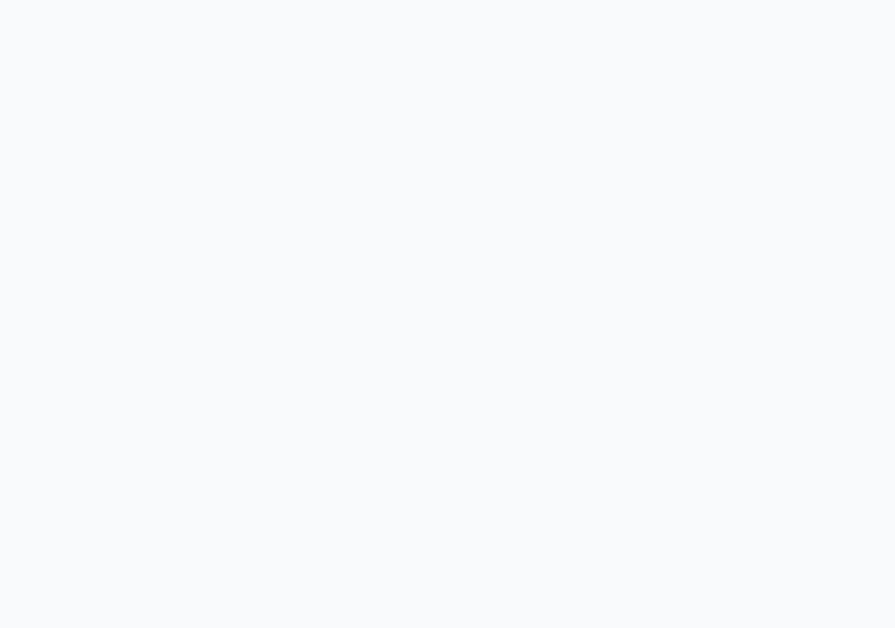
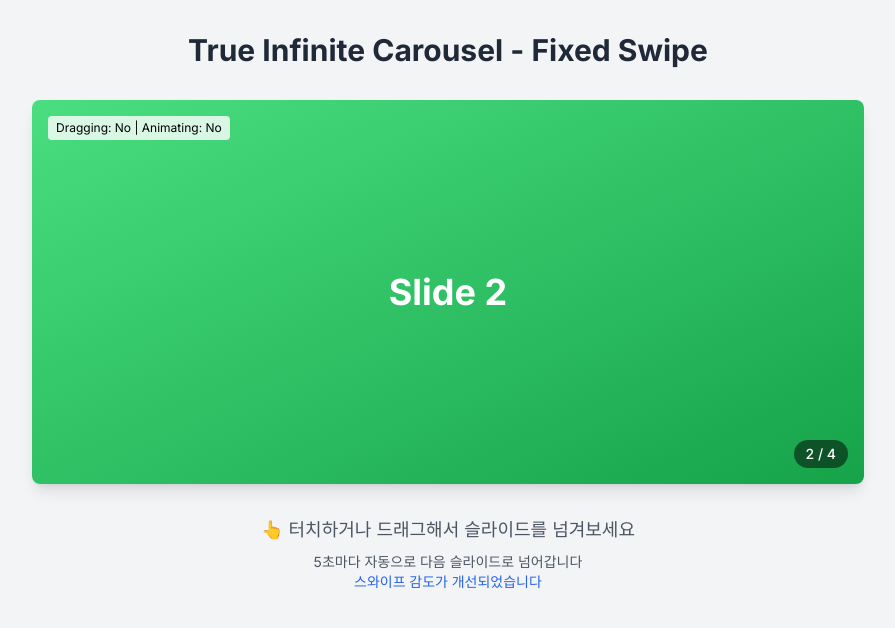
Before and after one commit to ksheyon123/iotrust-frontend-homework, a React app in the folder client/: page / in a window 1280 px wide. Shown: the top 628 px of the page, without its empty margins (192-1087 px from the left). Built offline with nearby package versions, Linux system fonts and the light colour scheme.

Commit message:
Carousel 개발

```diff
--- a/client/src/App.tsx
+++ b/client/src/App.tsx
@@ -1,8 +1,9 @@
 import React from "react";
 import "@/index.css";
+import Test from "./pages/Test";
 
 const App: React.FC = () => {
-  return <></>;
+  return <Test />;
 };
 
 export default App;
--- a/client/src/components/Carousel/Carosel.tsx
+++ b/client/src/components/Carousel/Carosel.tsx
@@ -1,5 +1,262 @@
-const Carousel = () => {
-  return <></>;
+import React, { useState, useEffect, useRef, useCallback } from "react";
+
+interface CarouselProps {
+  children: React.ReactNode[];
+  timer?: number; // 자동 넘김 타이머 (milliseconds)
+  className?: string;
+}
+
+const Carousel: React.FC<CarouselProps> = ({
+  children,
+  timer = 0,
+  className = "",
+}) => {
+  const [items, setItems] = useState(children);
+  const [currentIndex, setCurrentIndex] = useState(0);
+  const [isDragging, setIsDragging] = useState(false);
+  const [startX, setStartX] = useState(0);
+  const [translateX, setTranslateX] = useState(0);
+  const [isAnimating, setIsAnimating] = useState(false);
+  const carouselRef = useRef<HTMLDivElement>(null);
+  const timerRef = useRef<NodeJS.Timeout | null>(null);
+
+  const totalItems = children.length;
+
+  // 실제 원본 배열에서의 인덱스 계산
+  const getOriginalIndex = useCallback(() => {
+    const firstItem = items[0];
+    return children.findIndex((child) => child === firstItem);
+  }, [items, children]);
+
+  // 다음 슬라이드로 이동 (오른쪽으로 스와이프)
+  const goToNext = useCallback(() => {
+    if (isAnimating) return;
+
+    setIsAnimating(true);
+    setCurrentIndex(1);
+
+    // 300ms 후 배열 재배열
+    setTimeout(() => {
+      setItems((prev) => [...prev.slice(1), prev[0]]);
+      setCurrentIndex(0);
+      setIsAnimating(false);
+    }, 300);
+  }, [isAnimating]);
+
+  // 이전 슬라이드로 이동 (왼쪽으로 스와이프)
+  const goToPrev = useCallback(() => {
+    if (isAnimating) return;
+
+    setIsAnimating(true);
+
+    // 배열을 먼저 재배열
+    setItems((prev) => [prev[prev.length - 1], ...prev.slice(0, -1)]);
+    setCurrentIndex(-1);
+
+    // 다음 프레임에서 애니메이션 시작
+    requestAnimationFrame(() => {
+      setCurrentIndex(0);
+      setTimeout(() => {
+        setIsAnimating(false);
+      }, 300);
+    });
+  }, [isAnimating]);
+
+  // 타이머 관련 함수들
+  const startTimer = useCallback(() => {
+    if (timer > 0) {
+      timerRef.current = setInterval(goToNext, timer);
+    }
+  }, [timer, goToNext]);
+
+  const stopTimer = useCallback(() => {
+    if (timerRef.current) {
+      clearInterval(timerRef.current);
+      timerRef.current = null;
+    }
+  }, []);
+
+  const restartTimer = useCallback(() => {
+    stopTimer();
+    if (!isDragging && !isAnimating) {
+      startTimer();
+    }
+  }, [stopTimer, startTimer, isDragging, isAnimating]);
+
+  // 터치/마우스 시작
+  const handleStart = (clientX: number) => {
+    if (isAnimating) return;
+    setIsDragging(true);
+    setStartX(clientX);
+    setTranslateX(0);
+    stopTimer();
+  };
+
+  // 터치/마우스 이동
+  const handleMove = (clientX: number) => {
+    if (!isDragging || isAnimating) return;
+
+    const deltaX = clientX - startX;
+    setTranslateX(deltaX);
+  };
+
+  // 터치/마우스 끝
+  const handleEnd = () => {
+    if (!isDragging || isAnimating) return;
+
+    setIsDragging(false);
+
+    const threshold = 50; // 최소 드래그 거리
+    const containerWidth = carouselRef.current?.offsetWidth || 1;
+    const dragRatio = Math.abs(translateX) / containerWidth;
+
+    // 드래그 거리나 비율이 충분한지 확인
+    if (dragRatio > 0.25 || Math.abs(translateX) > threshold) {
+      if (translateX > 0) {
+        goToPrev();
+      } else {
+        goToNext();
+      }
+    } else {
+      // 원래 자리로 돌아가는 애니메이션
+      setIsAnimating(true);
+      setTimeout(() => {
+        setIsAnimating(false);
+        restartTimer();
+      }, 300);
+    }
+
+    setTranslateX(0);
+  };
+
+  // 터치 이벤트 핸들러
+  const handleTouchStart = (e: React.TouchEvent) => {
+    e.preventDefault();
+    handleStart(e.touches[0].clientX);
+  };
+
+  const handleTouchMove = (e: React.TouchEvent) => {
+    e.preventDefault();
+    handleMove(e.touches[0].clientX);
+  };
+
+  const handleTouchEnd = (e: React.TouchEvent) => {
+    e.preventDefault();
+    handleEnd();
+  };
+
+  // 마우스 이벤트 핸들러
+  const handleMouseDown = (e: React.MouseEvent) => {
+    e.preventDefault();
+    handleStart(e.clientX);
+  };
+
+  const handleMouseMove = (e: React.MouseEvent) => {
+    if (isDragging) {
+      e.preventDefault();
+      handleMove(e.clientX);
+    }
+  };
+
+  const handleMouseUp = (e: React.MouseEvent) => {
+    if (isDragging) {
+      e.preventDefault();
+      handleEnd();
+    }
+  };
+
+  const handleMouseLeave = () => {
+    if (isDragging) {
+      handleEnd();
+    }
+  };
+
+  // children이 변경되면 items 업데이트
+  useEffect(() => {
+    setItems(children);
+  }, [children]);
+
+  // 타이머 효과
+  useEffect(() => {
+    if (!isDragging && !isAnimating) {
+      startTimer();
+    }
+    return () => stopTimer();
+  }, [startTimer, stopTimer, isDragging, isAnimating]);
+
+  // 애니메이션 완료 후 타이머 재시작
+  useEffect(() => {
+    if (!isAnimating && !isDragging) {
+      restartTimer();
+    }
+  }, [isAnimating, isDragging, restartTimer]);
+
+  // Transform 값 계산
+  const getTransform = () => {
+    const baseTransform = -currentIndex * 100;
+    let dragOffset = 0;
+
+    if (isDragging && translateX !== 0) {
+      const containerWidth = carouselRef.current?.offsetWidth || 1;
+      dragOffset = (translateX / containerWidth) * 100;
+    }
+
+    return `translateX(${baseTransform + dragOffset}%)`;
+  };
+
+  // Transition 설정
+  const getTransition = () => {
+    if (isDragging) {
+      return "none";
+    }
+    if (isAnimating) {
+      return "transform 300ms ease-out";
+    }
+    return "none";
+  };
+
+  // 현재 표시되는 슬라이드의 원본 인덱스
+  const displayIndex = getOriginalIndex();
+
+  return (
+    <div className={`relative w-full h-full overflow-hidden ${className}`}>
+      <div
+        ref={carouselRef}
+        className="flex w-full h-full select-none cursor-grab active:cursor-grabbing"
+        style={{
+          transform: getTransform(),
+          transition: getTransition(),
+        }}
+        onTouchStart={handleTouchStart}
+        onTouchMove={handleTouchMove}
+        onTouchEnd={handleTouchEnd}
+        onMouseDown={handleMouseDown}
+        onMouseMove={handleMouseMove}
+        onMouseUp={handleMouseUp}
+        onMouseLeave={handleMouseLeave}
+      >
+        {items.map((child, index) => (
+          <div
+            key={`slide-${getOriginalIndex()}-${index}`}
+            className="flex-shrink-0 w-full h-full flex items-center justify-center"
+          >
+            {child}
+          </div>
+        ))}
+      </div>
+
+      {/* 인덱스 표시 */}
+      <div className="absolute bottom-4 right-4 bg-black bg-opacity-50 text-white px-3 py-1 rounded-full text-sm font-medium">
+        {displayIndex + 1} / {totalItems}
+      </div>
+
+      {/* 디버그 정보 (개발용) */}
+      <div className="absolute top-4 left-4 bg-white bg-opacity-80 text-black px-2 py-1 rounded text-xs">
+        Dragging: {isDragging ? "Yes" : "No"} | Animating:{" "}
+        {isAnimating ? "Yes" : "No"}
+      </div>
+    </div>
+  );
 };
 
 export default Carousel;
--- /dev/null
+++ b/client/src/components/Carousel/CarouselExample.tsx
@@ -0,0 +1,47 @@
+import Carousel from "@/components/Carousel/Carosel";
+
+// 사용 예시
+const CaroselExample = () => {
+  const carouselItems = [
+    <div className="bg-gradient-to-br from-blue-400 to-blue-600 w-full h-full flex items-center justify-center text-white text-4xl font-bold">
+      Slide 1
+    </div>,
+    <div className="bg-gradient-to-br from-green-400 to-green-600 w-full h-full flex items-center justify-center text-white text-4xl font-bold">
+      Slide 2
+    </div>,
+    <div className="bg-gradient-to-br from-purple-400 to-purple-600 w-full h-full flex items-center justify-center text-white text-4xl font-bold">
+      Slide 3
+    </div>,
+    <div className="bg-gradient-to-br from-red-400 to-red-600 w-full h-full flex items-center justify-center text-white text-4xl font-bold">
+      Slide 4
+    </div>,
+  ];
+
+  return (
+    <div className="w-full h-screen bg-gray-100">
+      <div className="max-w-4xl mx-auto p-8">
+        <h1 className="text-3xl font-bold text-center mb-8 text-gray-800">
+          True Infinite Carousel - Fixed Swipe
+        </h1>
+
+        <div className="w-full h-96 rounded-lg overflow-hidden shadow-lg">
+          <Carousel timer={5000}>{carouselItems}</Carousel>
+        </div>
+
+        <div className="mt-8 text-center text-gray-600">
+          <p className="text-lg">
+            👆 터치하거나 드래그해서 슬라이드를 넘겨보세요
+          </p>
+          <p className="text-sm mt-2">
+            5초마다 자동으로 다음 슬라이드로 넘어갑니다
+          </p>
+          <p className="text-sm text-blue-600 font-medium">
+            스와이프 감도가 개선되었습니다
+          </p>
+        </div>
+      </div>
+    </div>
+  );
+};
+
+export default CaroselExample;
--- /dev/null
+++ b/client/src/pages/Test.tsx
@@ -0,0 +1,11 @@
+import CaroselExample from "@/components/Carousel/CarouselExample";
+
+const Test = () => {
+  return (
+    <>
+      <CaroselExample />
+    </>
+  );
+};
+
+export default Test;
```
Also changed, not shown: 1 other file (tests, documents, lock files or other folders).
